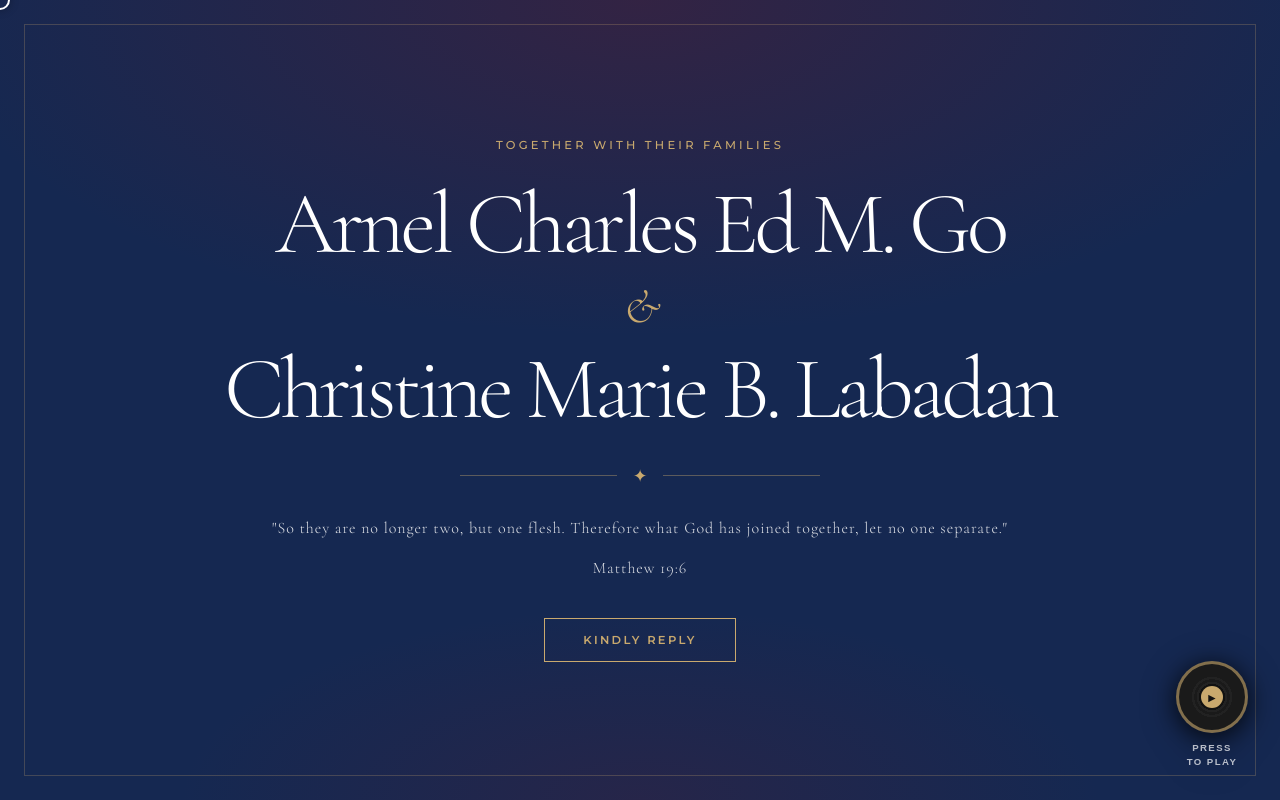
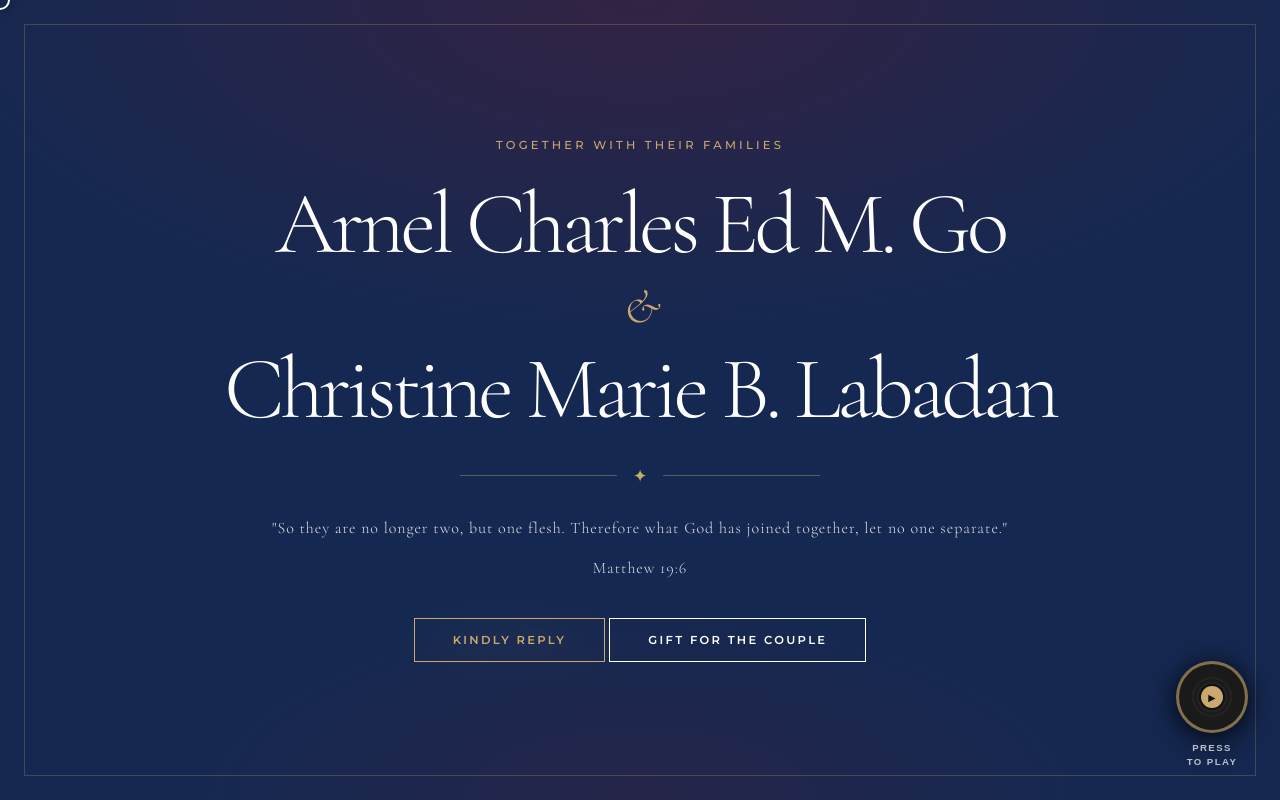
Before and after one commit to go-neeCo18/Ace-and-CM-Wedding, a plain HTML site: page index.html in a window 1280 px wide. Shown: the top 800 px of the page. Drawn offline with nearby package versions, Linux system fonts and the light colour scheme; no server answers.

Commit message:
gift for the couple button

```diff
--- a/index.html
+++ b/index.html
@@ -43,6 +43,7 @@
       <p class="hero-matthew">Matthew 19:6</p>
 
       <a href="#rsvp" class="hero-cta">Kindly Reply</a>
+      <a href="#gift" class="hero-cta2">Gift for the Couple</a>
     </div>
 
   </section>
--- a/styles.css
+++ b/styles.css
@@ -233,6 +233,7 @@ label:hover {
     letter-spacing: 0.2em;
     text-transform: uppercase;
     font-weight: 600;
+    filter: drop-shadow(0 4px 20px rgba(201, 169, 110, 0.4));
     transition:
         background 0.25s,
         color 0.25s;
@@ -240,6 +241,26 @@ label:hover {
 
 .hero-cta:hover {
     background: var(--gold);
+    color: var(--navy);
+}
+
+.hero-cta2 {
+    display: inline-block;
+    margin-top: 40px;
+    padding: 14px 38px;
+    border: 1px solid var(--white);
+    color: var(--white);
+    font-size: 0.72rem;
+    letter-spacing: 0.2em;
+    text-transform: uppercase;
+    font-weight: 600;
+    transition:
+        background 0.25s,
+        color 0.25s;
+}
+
+.hero-cta2:hover {
+    background: var(--white);
     color: var(--navy);
 }
 
```
